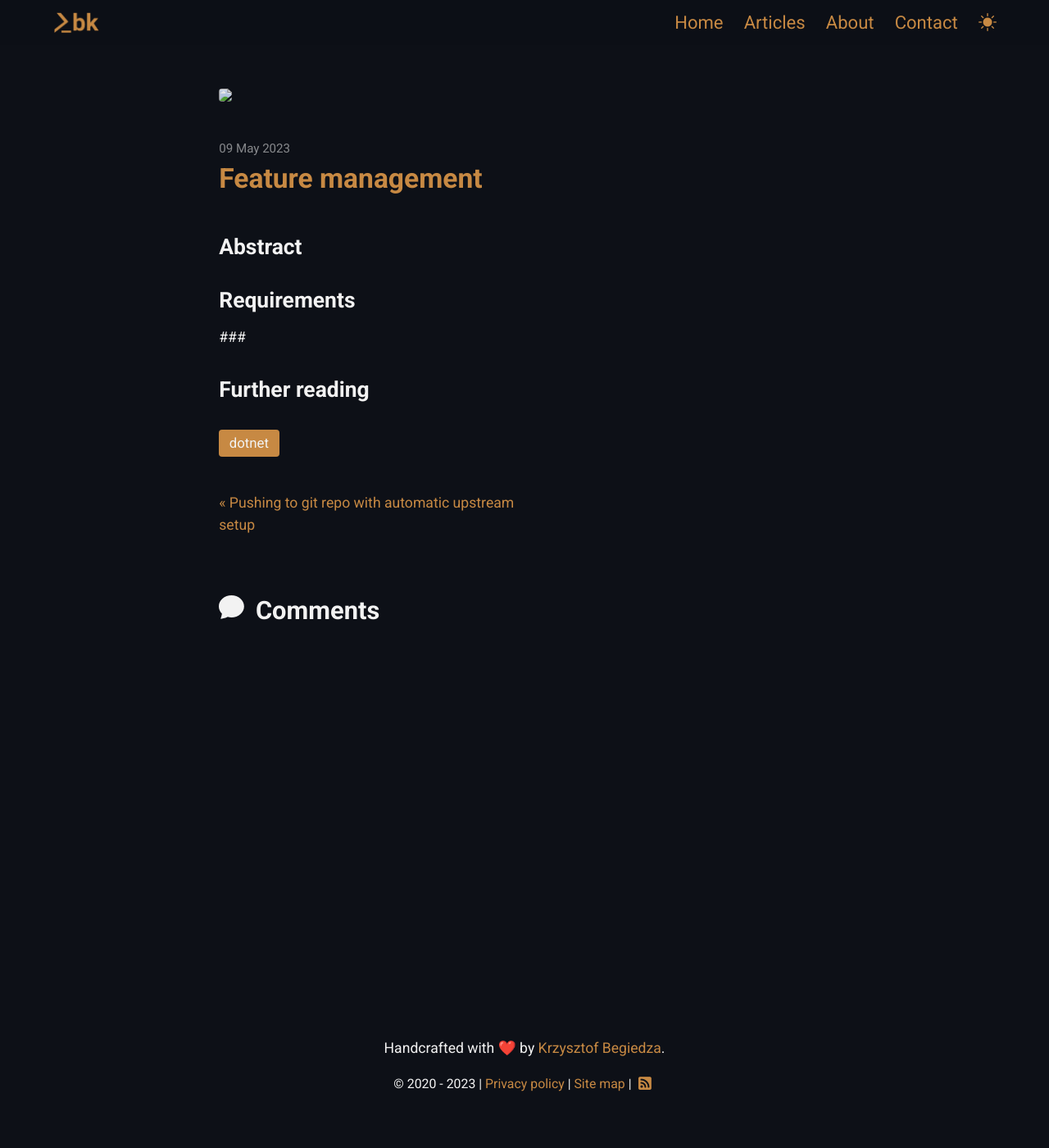
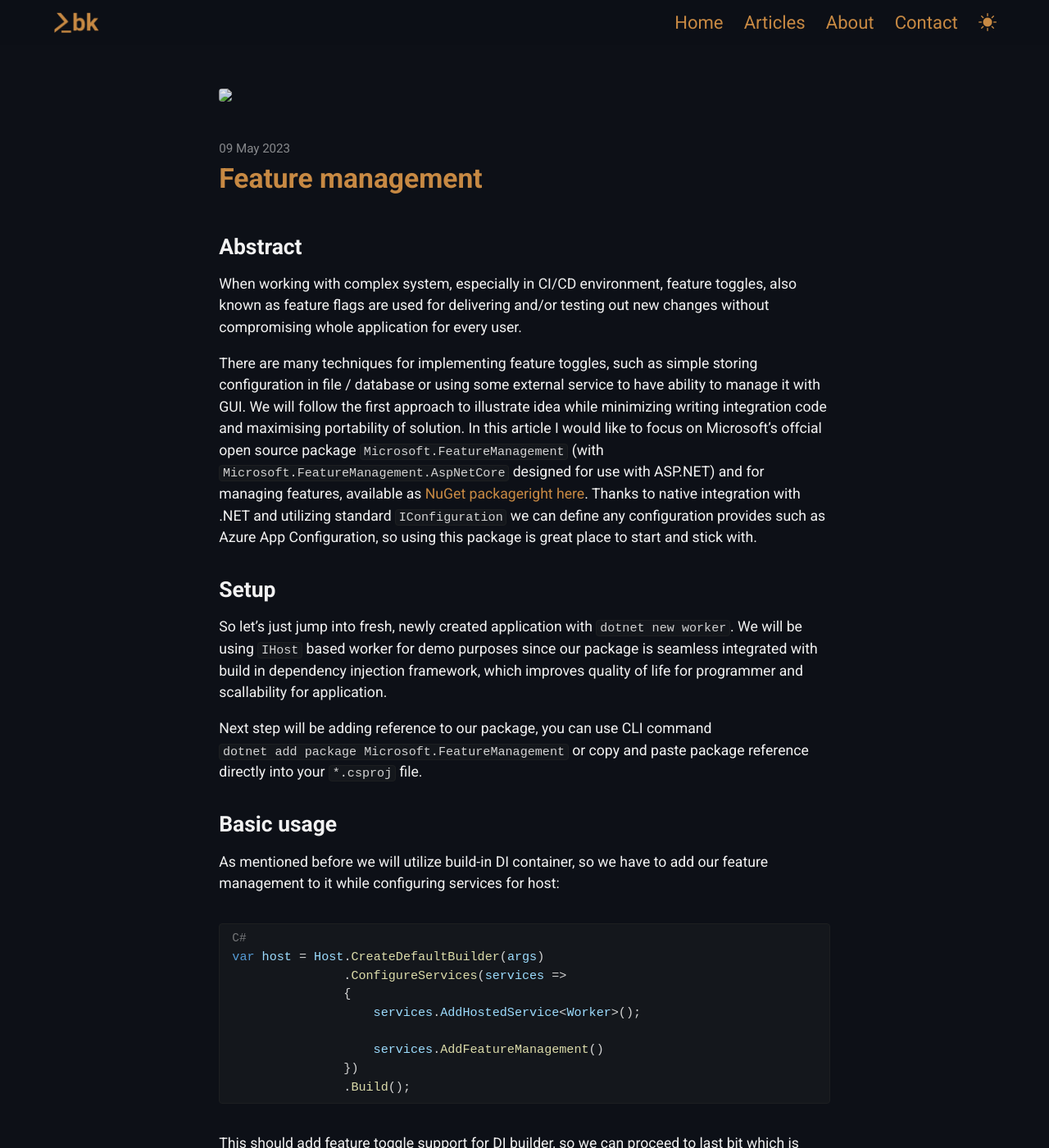
Before and after one commit to kbegiedza/kbegiedza.github.io, a Jekyll site: the page built from tutorials/_posts/2023-05-09-feature-management.md, in a window 1280 px wide and 1400 px high. Shown: the whole window at 82% size. Built offline with Jekyll 4.4.1, drawn with Linux system fonts in a browser that asks for light colours; nearby versions of some CDN libraries; comment, search, counter and statistics services are not loaded; some of the changed text lies outside the part shown.

Commit message:
article++

````diff
--- a/tutorials/_posts/2023-05-09-feature-management.md
+++ b/tutorials/_posts/2023-05-09-feature-management.md
@@ -10,14 +10,88 @@ categories: dotnet
 
 ### Abstract
 
+When working with complex system, especially in CI/CD environment, feature toggles, also known as feature flags are used for delivering and/or testing out new changes without compromising whole application for every user.
+
+There are many techniques for implementing feature toggles, such as simple storing configuration in file / database or using some external service to have ability to manage it with GUI. We will follow the first approach to illustrate idea while minimizing writing integration code and maximising portability of solution.
+In this article I would like to focus on Microsoft's offcial open source package `Microsoft.FeatureManagement` (with `Microsoft.FeatureManagement.AspNetCore` designed for use with ASP.NET) and  for managing features, available as [NuGet packageright here](https://www.nuget.org/packages/Microsoft.FeatureManagement/). Thanks to native integration with .NET and utilizing standard `IConfiguration` we can define any configuration provides such as Azure App Configuration, so using this package is great place to start and stick with.
 
 
-### Requirements
+### Setup
 
+So let's just jump into fresh, newly created application with `dotnet new worker`. We will be using `IHost` based worker for demo purposes since our package is seamless integrated with build in dependency injection framework, which improves quality of life for programmer and scallability for application.
 
+Next step will be adding reference to our package, you can use CLI command `dotnet add package Microsoft.FeatureManagement` or copy and paste package reference directly into your `*.csproj` file.
 
-###
+### Basic usage
 
+As mentioned before we will utilize build-in DI container, so we have to add our feature management to it while configuring services for host:
 
+```c#
+var host = Host.CreateDefaultBuilder(args)
+               .ConfigureServices(services =>
+               {
+                   services.AddHostedService<Worker>();
+
+                   services.AddFeatureManagement()
+               })
+               .Build();
+```
+
+This should add feature toggle support for DI builder, so we can proceed to last bit which is consumption of our settings.
+
+To perform check simply you can use snippet below
+
+```c#
+public class Worker : BackgroundService
+{
+    private readonly ILogger<Worker> _logger;
+    private readonly IFeatureManager _featureManager;
+
+    public Worker(ILogger<Worker> logger,
+                  IFeatureManager featureManager)
+    {
+        _logger = logger;
+        _featureManager = featureManager;
+    }
+
+    protected override async Task ExecuteAsync(CancellationToken stoppingToken)
+    {
+        if (await _featureManager.IsEnabledAsync("ExperimentalAlgorithm"))
+        {
+             _logger.LogInformation("I'm using some experimental algorithm!");
+
+            // do experimental stuff...
+        }
+    }
+}
+```
+
+As you can see, in example above, we are using keyword `async` to avoid blocking
+
+Finally, let's drop below json into `appsettings.json` and give it a spin.
+
+```jsonc
+{
+    // ...
+    "FeatureManagement": {
+        "ExperimentalAlgorithm": true
+    }
+}
+```
+
+As you probably observed in example, we are adding new feature toggles as new childs of `"FeatureManagement"` object in project's appsettings.
+This allows us to check state of concrete feature by refering to it's name and passing it to abstraction over whole feature toggle system represented by `IFeatureManager`.
+
+### Usage in ASP.NET Core
+
+### Filters
+
+### Optional Controller with feature toggles
+
+<!-- Swagger filter Code -->
+
+### Azure App Configuration
+
+### Caching and snapshots
 
 ### Further reading
````
